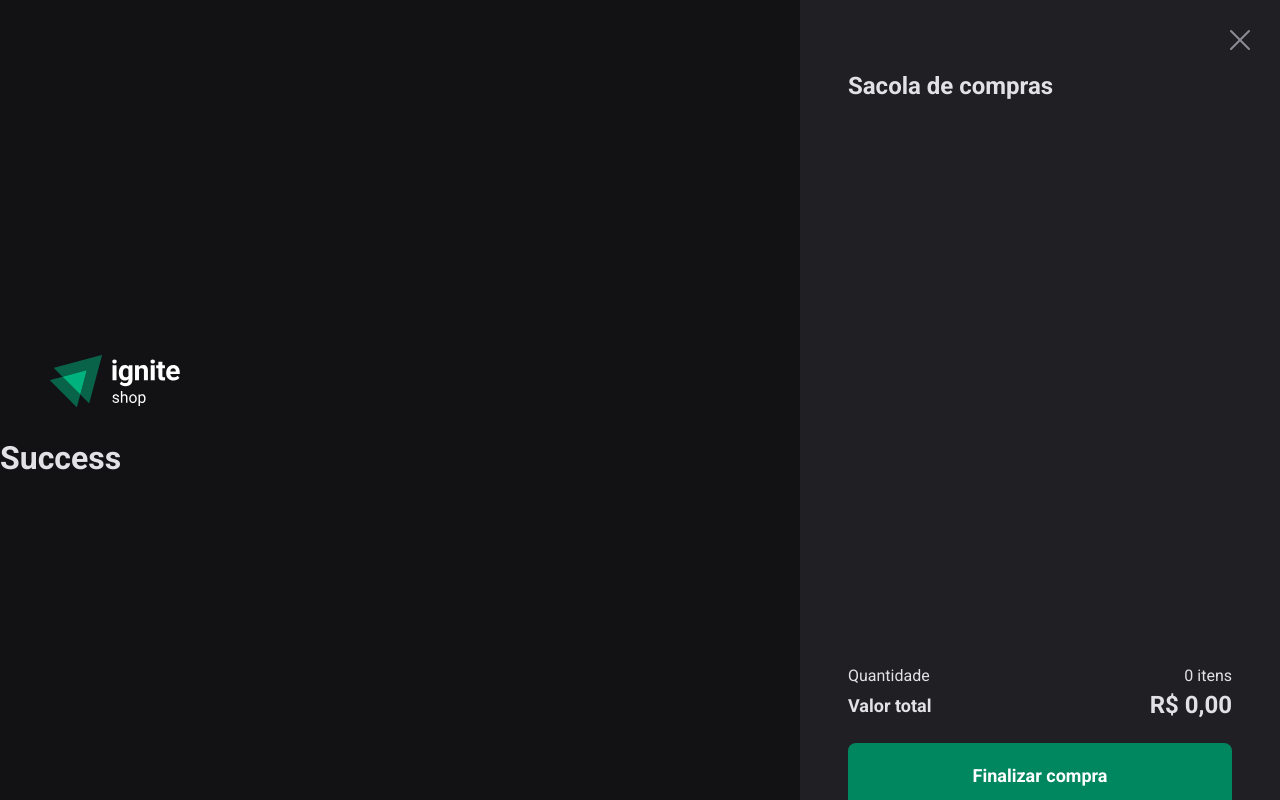
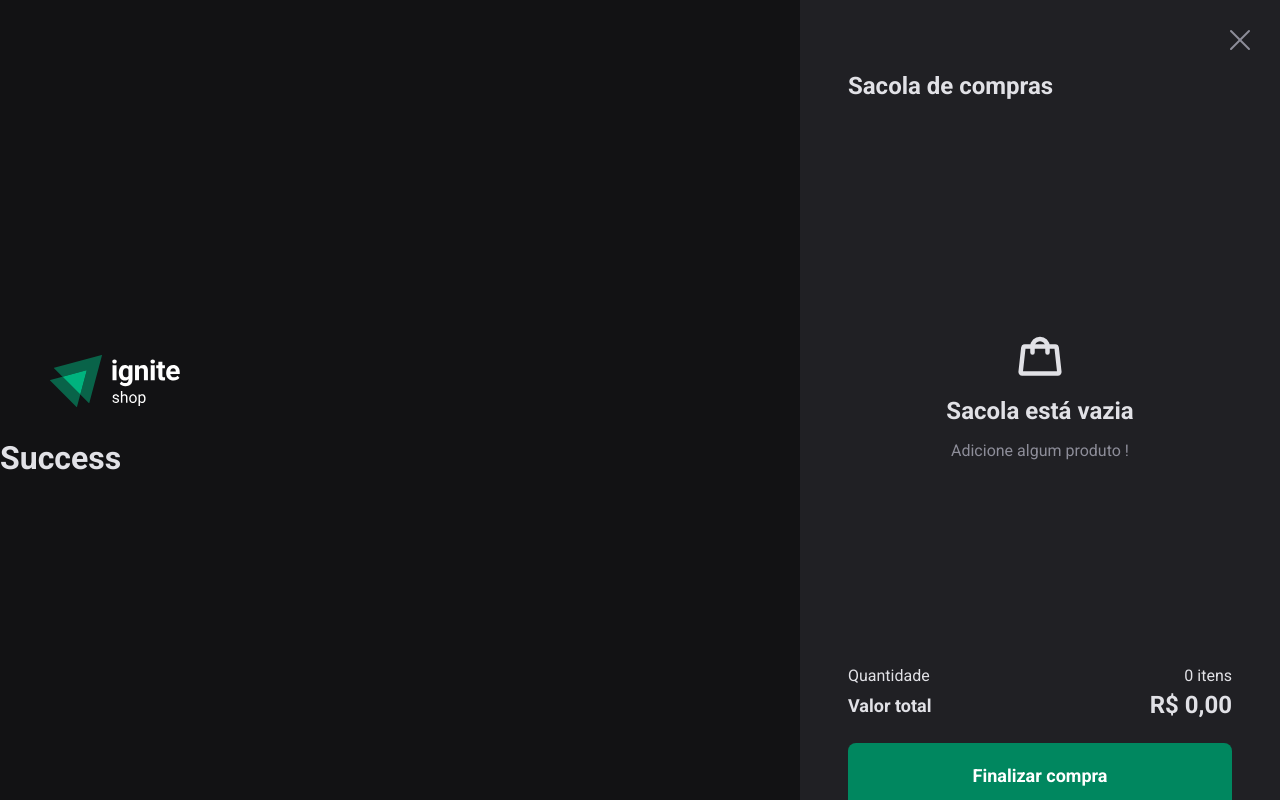
Before and after one commit to MagalhaesDev/Ignite-Shop-2.0, a Next.js app: page /success in a window 1280 px wide. Both pictures are taken after a click on the button 1206 px from the left and 381 px from the top of the page. Built offline with nearby package versions, Linux system fonts and the light colour scheme.

Commit message:
cart finished

```diff
--- a/src/components/Cart/index.tsx
+++ b/src/components/Cart/index.tsx
@@ -1,8 +1,8 @@
-import { ButtonBuyProduct, CloseButton, Content, Overlay, Product, ProductContainer, ProductDescription, ProductImageContainer, SummaryProduct, TitleCart } from "./styles";
+import { ButtonBuyProduct, CloseButton, Content, EmptyCart, Overlay, Product, ProductContainer, ProductDescription, ProductImageContainer, SummaryProduct, TitleCart } from "./styles";
 import Image from 'next/future/image'
 import { useContext, useState } from "react";
 import { CartContext } from "../../contexts/CartContext";
-import { X } from "phosphor-react";
+import { Handbag, X } from "phosphor-react";
 import { formatPrice } from "../../utils/format";
 import { keyframes } from "@stitches/react";
 
@@ -35,7 +35,15 @@ export function Cart({closeCartShopping, animation}:CartProps) {
 
         <ProductContainer>
 
-         {products.map(product => (
+          {
+            products.length === 0 ?
+            <EmptyCart>
+              <Handbag size={48} weight="bold" />
+              <h4>Sacola está vazia</h4>
+              <p>Adicione algum produto !</p>
+            </EmptyCart>
+            :
+            products.map(product => (
               <Product key={product.id}>
                 <ProductImageContainer>
                   <Image src={product.imageUrl} alt="" width={94} height={94}/>
@@ -47,7 +55,8 @@ export function Cart({closeCartShopping, animation}:CartProps) {
                   <button onClick={() => handleRemoveProductCart(product.id)}>Remover</button>
                 </ProductDescription>
               </Product>
-         ))}
+            ))
+          }
 
         </ProductContainer>
 
--- a/src/components/Cart/styles.ts
+++ b/src/components/Cart/styles.ts
@@ -126,3 +126,22 @@ export const CloseButton = styled(Dialog.Close, {
     background: 'transparent',
     color: '$gray500'
 })
+
+export const EmptyCart = styled('div', {
+    height: '100%',
+    display: 'flex',
+    gap: '1rem',
+    flexDirection: 'column',
+    alignItems: 'center',
+    justifyContent: 'center',
+
+    h4: {
+        fontSize: '1.5rem',
+        color: '$gray100'
+    },
+
+    p: {
+        fontSize: '1rem',
+        color: '$gray500'
+    }
+})
```
Lines whose indentation alone changed are shown as unchanged.
